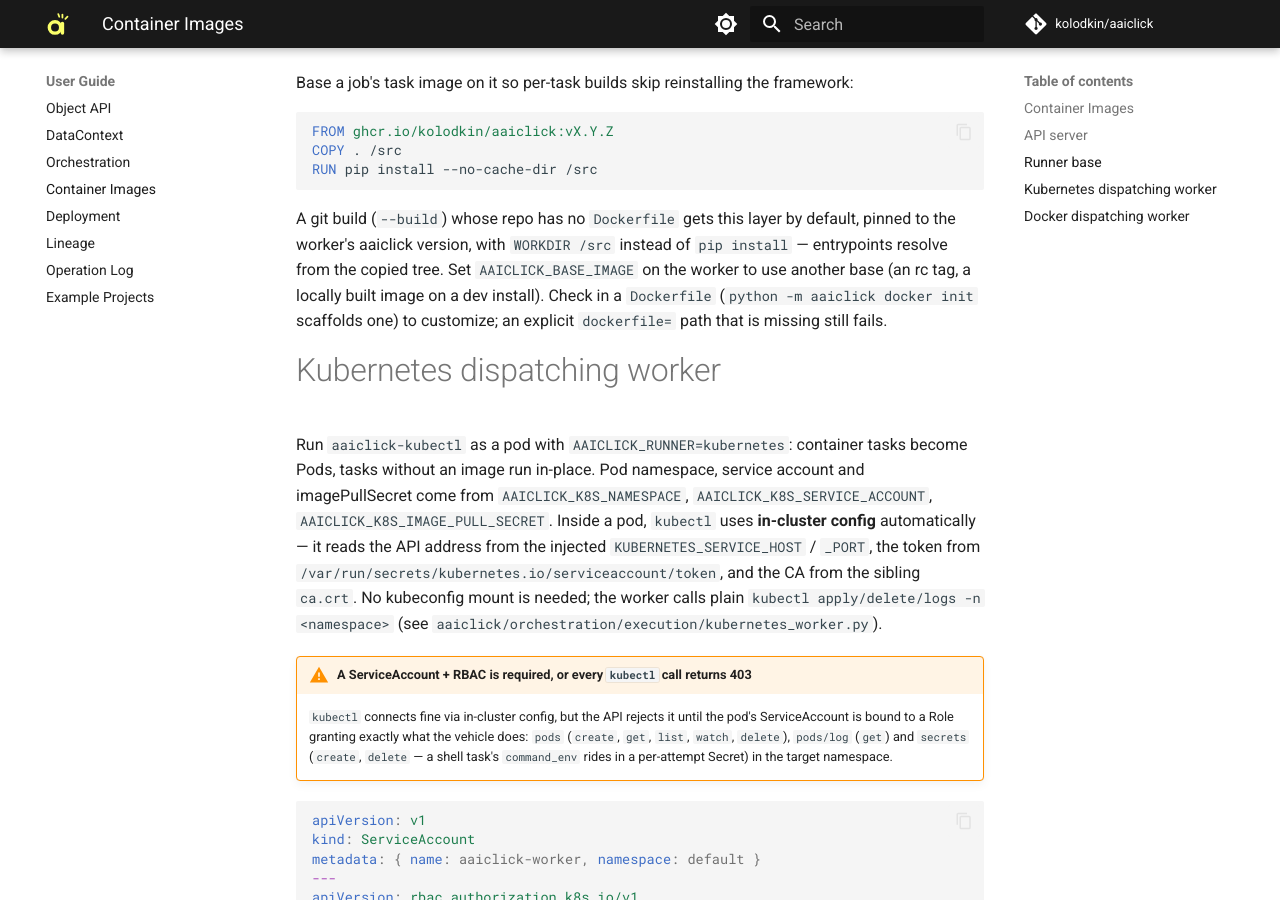
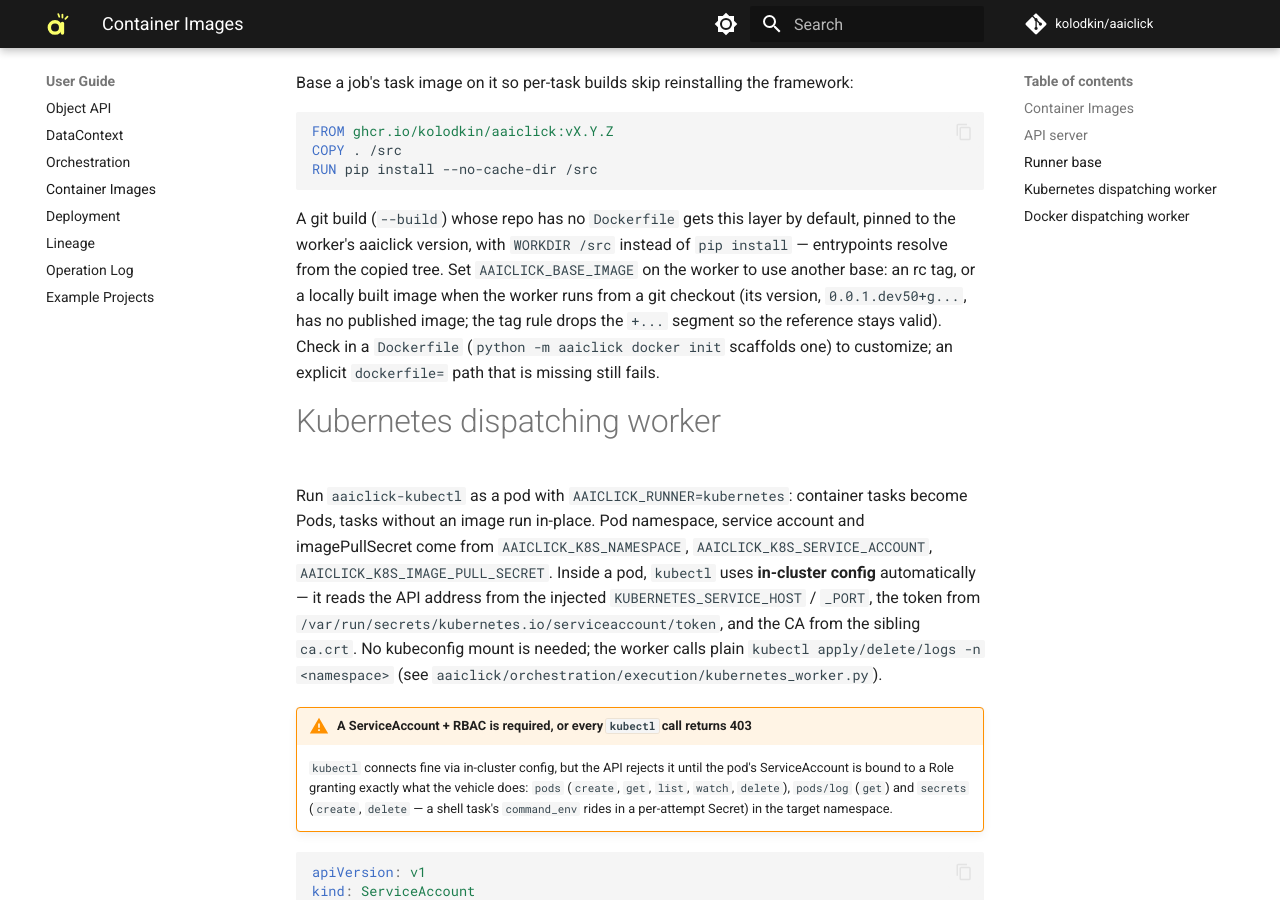
Before and after one commit to kolodkin/aaiclick, an MkDocs documentation site: the page built from docs/user_guide/container_images.md, in a window 1280 px wide and 900 px high, scrolled down 924 px. Built offline with MkDocs 1.6.1 and Material for MkDocs 9.7.7, drawn with Linux system fonts in a browser that asks for light colours; comment, search, counter and statistics services are not loaded.

Commit message:
Document the dev-checkout version case for the GHCR tag rule
Co-Authored-By: Claude Fable 5.1 <noreply@anthropic.com>
Claude-Session: https://claude.ai/code/session_018r94wwVvAsJ1Zr4ovH6Q5H

```diff
--- a/docs/user_guide/container_images.md
+++ b/docs/user_guide/container_images.md
@@ -39,8 +39,10 @@ RUN pip install --no-cache-dir /src
 A git build (`--build`) whose repo has no `Dockerfile` gets this layer by
 default, pinned to the worker's aaiclick version, with `WORKDIR /src` instead of
 `pip install` — entrypoints resolve from the copied tree. Set
-`AAICLICK_BASE_IMAGE` on the worker to use another base (an rc tag, a locally
-built image on a dev install). Check in a `Dockerfile` (`python -m aaiclick
+`AAICLICK_BASE_IMAGE` on the worker to use another base: an rc tag, or a locally
+built image when the worker runs from a git checkout (its version,
+`0.0.1.dev50+g...`, has no published image; the tag rule drops the `+...`
+segment so the reference stays valid). Check in a `Dockerfile` (`python -m aaiclick
 docker init` scaffolds one) to customize; an explicit `dockerfile=` path that is
 missing still fails.
 
```
Also changed, not shown: 1 other file.
